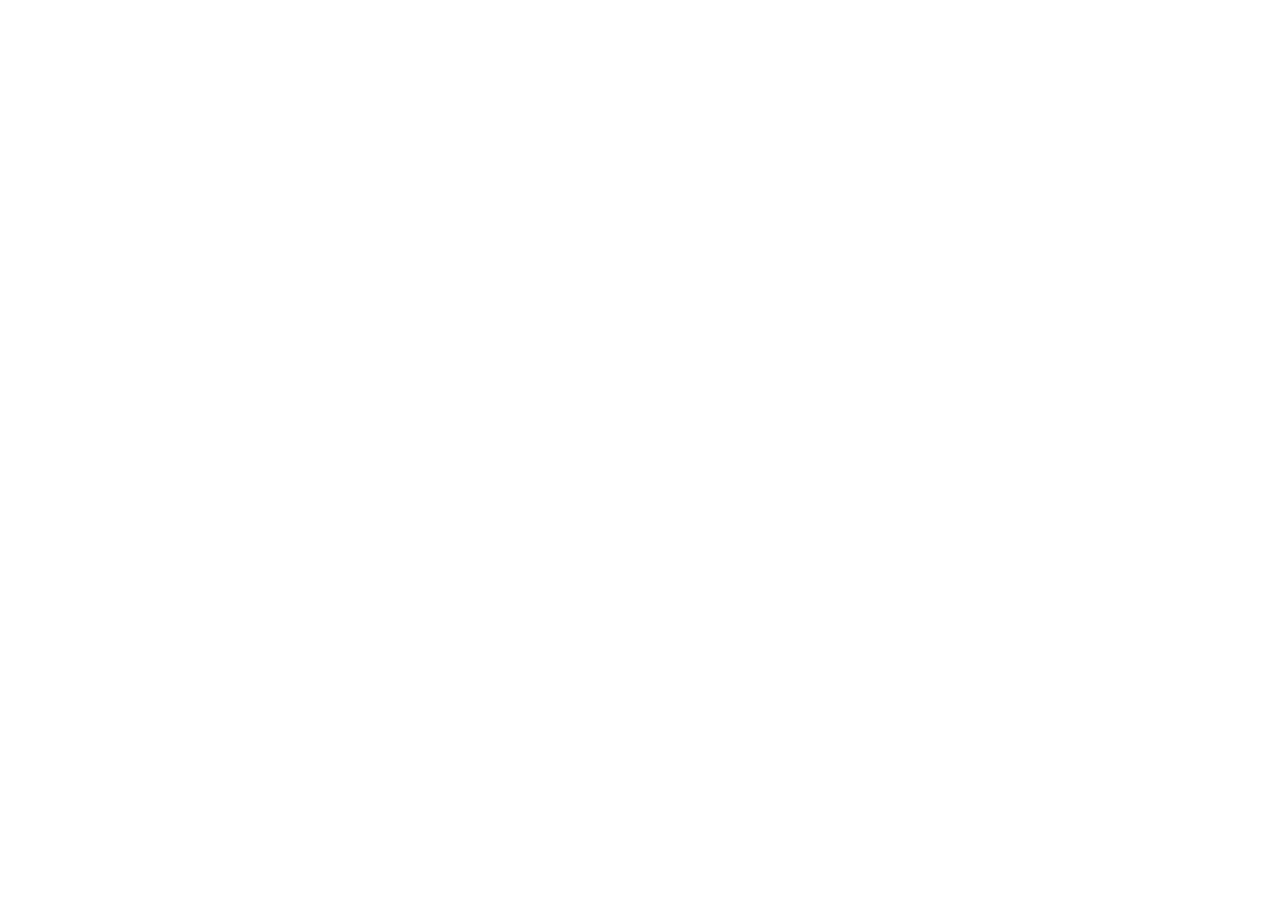
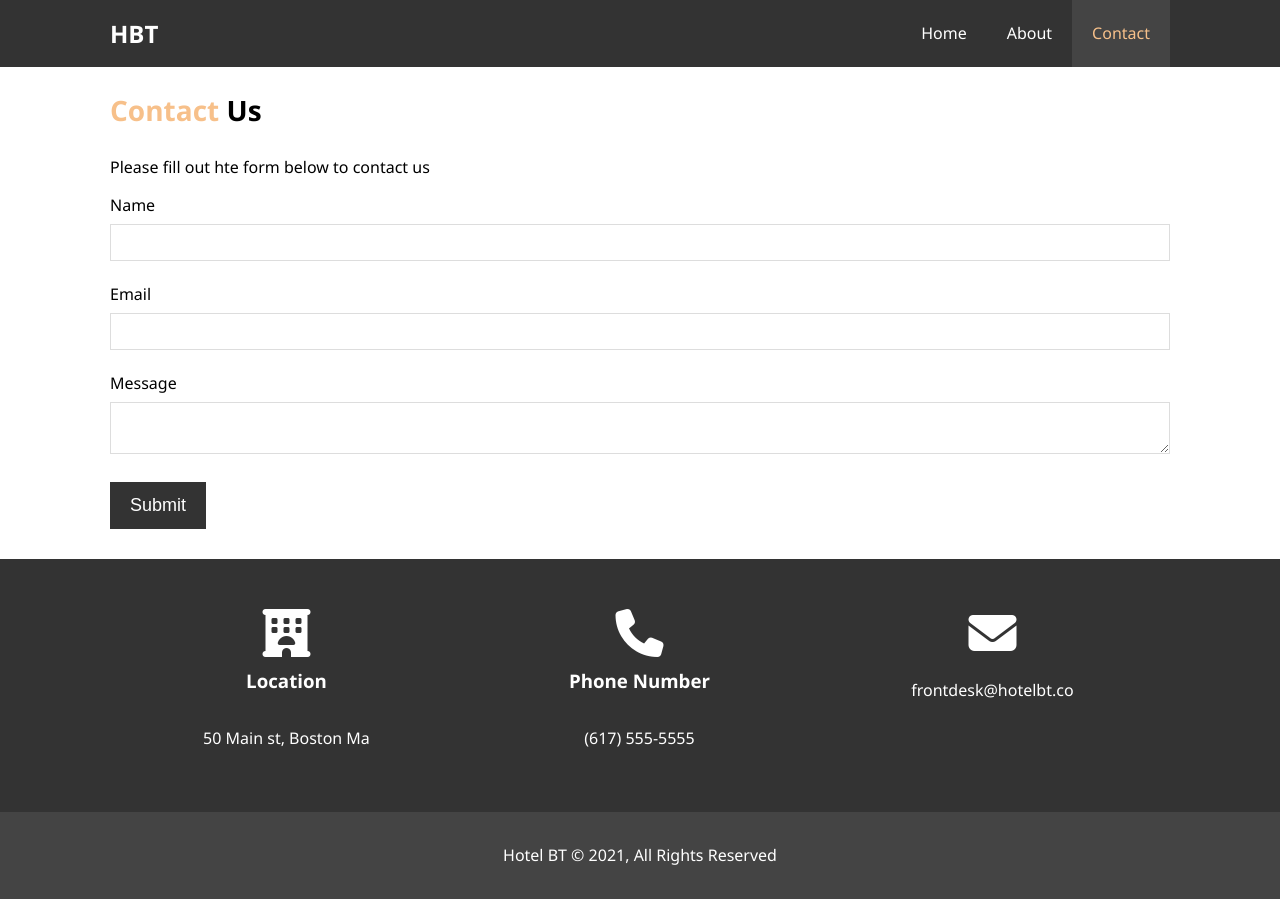
Before and after one commit to Franencabo/hotel_website, a plain HTML site: page contact.html in a window 1280 px wide. Before the commit the page ends 800 px from the top, so only its background shows below. Drawn offline with Linux system fonts and the light colour scheme.

Commit message:
Contact page. I create a basic form.

```diff
--- a/contact.html
+++ b/contact.html
@@ -0,0 +1,85 @@
+<!DOCTYPE html>
+<html lang="en">
+
+<head>
+    <meta charset="UTF-8">
+    <meta http-equiv="X-UA-Compatible" content="IE=edge">
+    <meta name="viewport" content="width=device-width, initial-scale=1.0">
+    <meta name="description" content="Welcome to the most extraordinary hotel in Boston Massachusetts">
+    <meta name="keywords" content="hotel, boston hotel, new england hotel">
+    <link rel="stylesheet" href="css/style.css">
+    <title>Hotel BT | Contact</title>
+    <script src="https://kit.fontawesome.com/5e7aa73111.js" crossorigin="anonymous"></script>
+
+</head>
+
+<body>
+    <header>
+        <nav id="navbar">
+            <div class="container">
+                <h1 class="logo"><a href="index.html">HBT</a></h1>
+                <ul>
+                    <li><a href="index.html">Home</a></li>
+                    <li><a href="about.html">About</a></li>
+                    <li><a class="current" href="contact.html">Contact</a></li>
+                </ul>
+            </div>
+        </nav>
+    </header>
+
+
+    <section id="contact-form" class="py-3">
+        <div class="container">
+            <h1 class="l-heading">
+                <span class="text-primary">Contact</span> Us
+            </h1>
+            <p>Please fill out hte form below to contact us</p>
+            <form action="">
+                <div class="form-group">
+                    <label for="name">Name</label>
+                    <input type="text" name="name" id="name">
+                </div>
+                <div class="form-group">
+                    <label for="email">Email</label>
+                    <input type="email" name="email" id="email">
+                </div>
+                <div class="form-group">
+                    <label for="message">Message</label>
+                    <textarea type="text" name="message" id="message"></textarea>
+                </div>
+                <button class="btn" type="submit">Submit</button>
+            </form>
+        </div>
+    </section>
+
+
+    <section id="contact-info" class="bg-dark">
+        <div class="container">
+            <div class="box">
+                <i class="fas fa-hotel fa-3x"></i>
+                <h3>Location</h3>
+                <p>50 Main st, Boston Ma</p>
+            </div>
+            <div class="box">
+                <i class="fas fa-phone fa-3x"></i>
+                <h3>Phone Number</h3>
+                <p>(617) 555-5555</p>
+            </div>
+            <div class="box">
+                <i class="fas fa-envelope fa-3x"></i>
+                <p>frontdesk@hotelbt.co</p>
+            </div>
+        </div>
+
+    </section>
+
+
+    <div class="clr"></div>
+
+    <footer id="main-footer">
+        <p>Hotel BT &copy; 2021, All Rights Reserved</p>
+
+    </footer>
+</body>
+
+</html>
--- a/css/style.css
+++ b/css/style.css
@@ -237,6 +237,35 @@ p {
     border-radius: 50%;
 }
 
+/* Contact Form */
+#contact-form .form-group {
+    margin-bottom: 20px;
+}
+
+#contact-form label {
+    display: block;
+    margin-bottom: 5px;
+}
+
+#contact-form input,
+#contact-form textarea{
+    width: 100%;
+    padding : 10px;
+    border: 1px #ddd solid;
+}
+
+#contact-form text-area {
+    height: 200px;
+}
+
+#contact-form input:focus,
+#contact-form textarea:focus {
+    outline: none;
+    border: 1px solid #f7c08a;
+}
+
+
+
 
 /* Footer */
 #main-footer {
```
